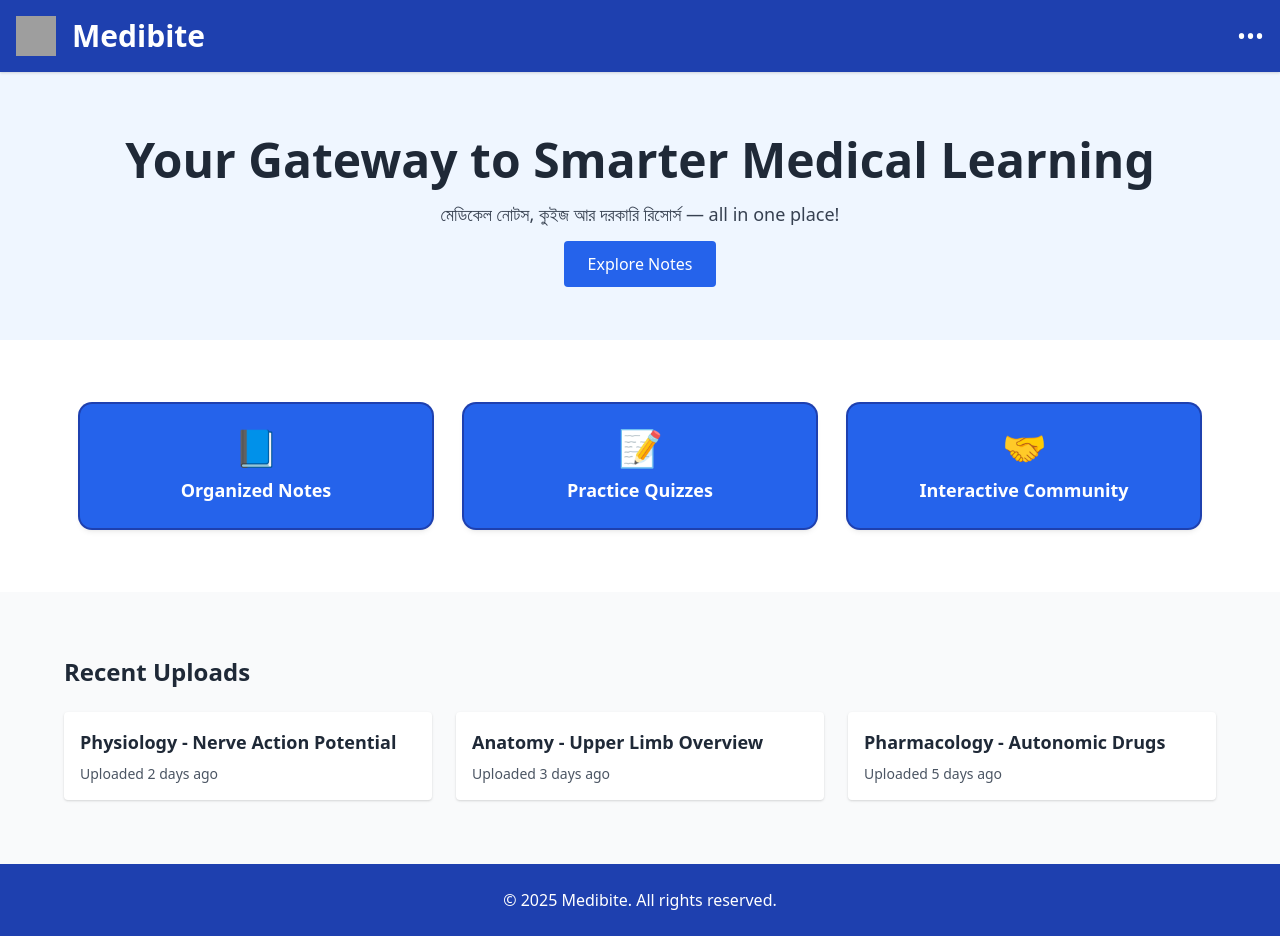
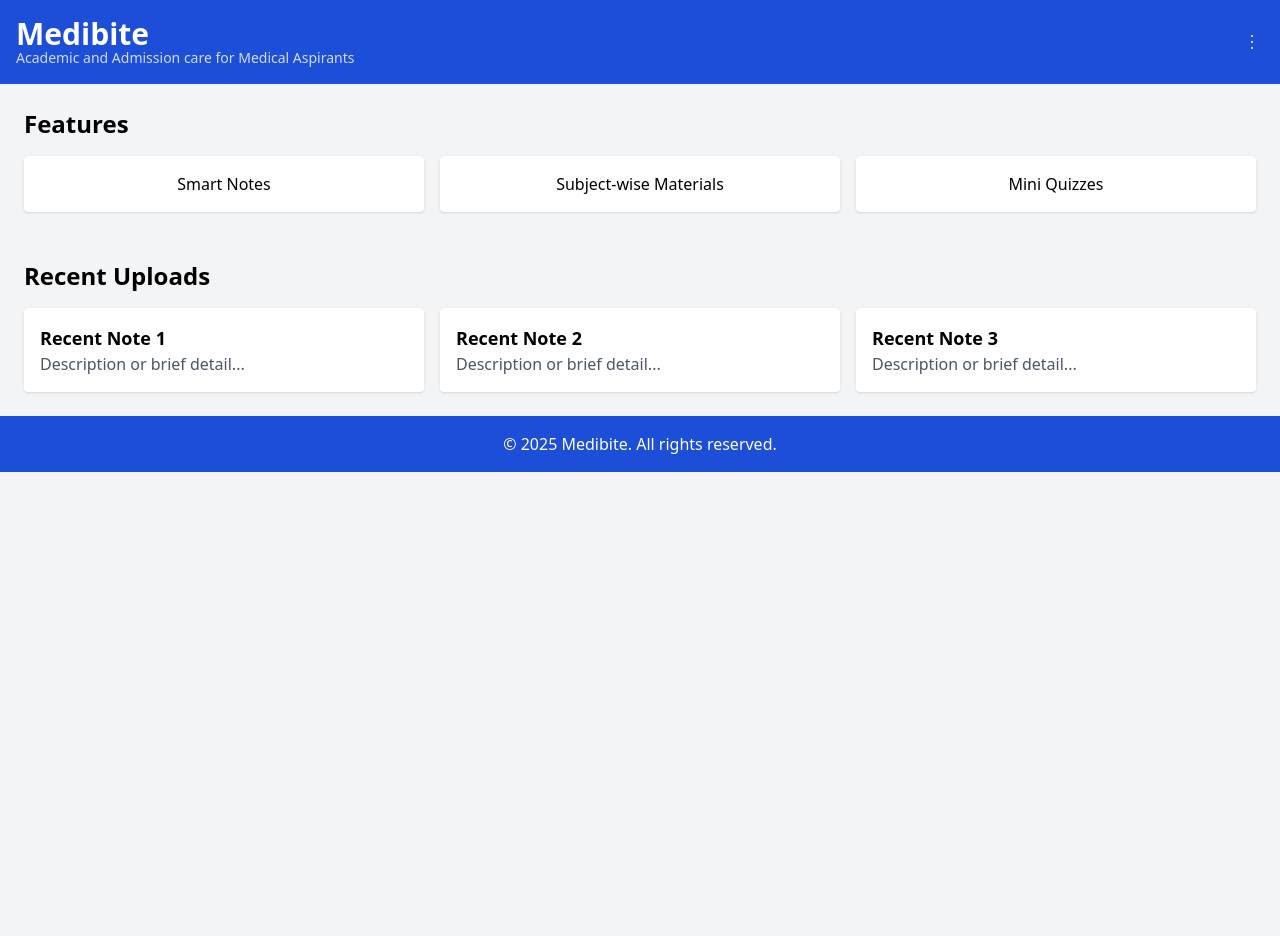
Before and after one commit to shifan01/Medibite, a plain HTML site: page index.html in a window 1280 px wide. After the commit the page ends 800 px from the top, so only its background shows below. Drawn offline with nearby package versions, Linux system fonts and the light colour scheme; grey boxes are pictures that could not be loaded.

Commit message:
Update index.html

```diff
--- a/index.html
+++ b/index.html
@@ -1,127 +1,103 @@
 <!DOCTYPE html>
 <html lang="en">
 <head>
-  <meta charset="UTF-8" />
-  <meta name="viewport" content="width=device-width, initial-scale=1.0"/>
-  <title>Medibite | Smarter Medical Learning</title>
-  <link href="https://cdn.jsdelivr.net/npm/tailwindcss@2.2.19/dist/tailwind.min.css" rel="stylesheet">
+  <meta charset="UTF-8">
+  <meta name="viewport" content="width=device-width, initial-scale=1.0">
+  <title>Medibite</title>
+  <script src="https://cdn.tailwindcss.com"></script>
+  <style>
+    .slide-panel {
+      transition: transform 0.3s ease-in-out;
+    }
+    .slide-panel.hidden {
+      transform: translateX(100%);
+    }
+    .slide-panel.visible {
+      transform: translateX(0);
+    }
+  </style>
 </head>
-<body class="bg-white text-gray-800 font-sans relative">
+<body class="bg-gray-100">
 
-  <!-- Navbar -->
-  <div class="flex justify-between items-center bg-blue-800 p-4 shadow relative z-10">
-    <!-- Logo Section -->
-    <div class="flex items-center space-x-4">
-      <img src="https://img.icons8.com/fluency/48/stethoscope.png" alt="stethoscope" class="h-10 w-10">
-      <div class="text-3xl font-bold text-white">Medibite</div>
+  <!-- Header -->
+  <header class="bg-blue-700 text-white p-4 flex items-center justify-between">
+    <div>
+      <h1 class="text-3xl font-bold">Medibite</h1>
+      <p class="text-sm text-white opacity-80 -mt-1">
+        Academic and Admission care for Medical Aspirants
+      </p>
     </div>
+    <button id="menu-btn" class="text-white focus:outline-none">
+      <svg class="w-6 h-6" fill="none" stroke="currentColor" stroke-width="2"
+           viewBox="0 0 24 24" xmlns="http://www.w3.org/2000/svg">
+        <path stroke-linecap="round" stroke-linejoin="round"
+              d="M12 6h.01M12 12h.01M12 18h.01"></path>
+      </svg>
+    </button>
+  </header>
 
-    <!-- 3 dots menu icon -->
-    <div>
-      <button id="menuToggle" class="text-2xl text-white focus:outline-none">•••</button>
-    </div>
+  <!-- Slide Menu Panel -->
+  <div id="menu-panel" class="fixed top-0 right-0 h-full w-1/3 bg-blue-700 text-white p-4 slide-panel hidden z-50">
+    <ul class="space-y-4 mt-10">
+      <li><a href="#" class="block hover:text-gray-300">Home</a></li>
+      <li><a href="#" class="block hover:text-gray-300">Blogs</a></li>
+      <li><a href="#" class="block hover:text-gray-300">Our Social Media</a></li>
+      <li><a href="#" class="block hover:text-gray-300">Contact</a></li>
+      <li class="mt-10"><a href="#" class="block hover:text-gray-300">Login / Sign Up</a></li>
+    </ul>
   </div>
 
-  <!-- Overlay -->
+  <!-- Overlay to close panel -->
   <div id="overlay" class="fixed inset-0 bg-black bg-opacity-40 hidden z-40"></div>
 
-  <!-- Sliding Panel -->
-  <div id="menuPanel" class="fixed top-0 right-0 h-full w-1/3 max-w-xs bg-blue-800 text-white transform translate-x-full transition-transform duration-300 z-50 p-6 flex flex-col justify-between">
-    <div class="space-y-4">
-      <a href="#" class="block hover:text-blue-200">Home</a>
-      <a href="#" class="block hover:text-blue-200">Blog</a>
-      <a href="#" class="block hover:text-blue-200">Our Social Media</a>
-      <a href="#" class="block hover:text-blue-200">Contact</a>
-    </div>
-    <div class="pt-6 border-t mt-6">
-      <a href="#" class="block hover:text-blue-200">Login / Sign Up</a>
-    </div>
-  </div>
-
-  <!-- Hero Section -->
-  <section class="bg-blue-50 py-16 px-4 text-center">
-    <h1 class="text-4xl md:text-5xl font-bold mb-4">Your Gateway to Smarter Medical Learning</h1>
-    <p class="text-lg text-gray-700 mb-6">মেডিকেল নোটস, কুইজ আর দরকারি রিসোর্স — all in one place!</p>
-    <a href="#" class="bg-blue-600 text-white px-6 py-3 rounded hover:bg-blue-700 transition">Explore Notes</a>
-  </section>
-
-  <!-- Features Section (button-like) -->
-  <section class="py-16 px-4 max-w-6xl mx-auto">
-    <div class="grid md:grid-cols-3 gap-8 text-center">
-
-      <!-- Feature 1 -->
-      <a href="#" class="block bg-blue-600 text-white hover:bg-blue-700 transition p-6 rounded-xl shadow-md ring-2 ring-blue-800 hover:ring-blue-900 font-semibold text-lg transform transition-all hover:scale-105">
-        <div class="text-4xl mb-2">📘</div>
-        Organized Notes
-      </a>
-
-      <!-- Feature 2 -->
-      <a href="#" class="block bg-blue-600 text-white hover:bg-blue-700 transition p-6 rounded-xl shadow-md ring-2 ring-blue-800 hover:ring-blue-900 font-semibold text-lg transform transition-all hover:scale-105">
-        <div class="text-4xl mb-2">📝</div>
-        Practice Quizzes
-      </a>
-
-      <!-- Feature 3 -->
-      <a href="#" class="block bg-blue-600 text-white hover:bg-blue-700 transition p-6 rounded-xl shadow-md ring-2 ring-blue-800 hover:ring-blue-900 font-semibold text-lg transform transition-all hover:scale-105">
-        <div class="text-4xl mb-2">🤝</div>
-        Interactive Community
-      </a>
-
+  <!-- Features Section -->
+  <section class="p-6">
+    <h2 class="text-2xl font-bold mb-4">Features</h2>
+    <div class="grid grid-cols-1 md:grid-cols-3 gap-4">
+      <button class="bg-white p-4 rounded shadow hover:shadow-md transition">Smart Notes</button>
+      <button class="bg-white p-4 rounded shadow hover:shadow-md transition">Subject-wise Materials</button>
+      <button class="bg-white p-4 rounded shadow hover:shadow-md transition">Mini Quizzes</button>
     </div>
   </section>
 
   <!-- Recent Uploads Section -->
-  <section class="bg-gray-50 py-16 px-4">
-    <div class="max-w-6xl mx-auto">
-      <h2 class="text-2xl font-bold mb-6">Recent Uploads</h2>
-      <div class="grid md:grid-cols-3 gap-6">
-
-        <!-- Recent Upload 1 -->
-        <div class="bg-white p-4 shadow rounded transform transition-all hover:scale-105 focus:ring-2 focus:ring-blue-600 focus:outline-none">
-          <a href="/notes/physiology-action-potential" class="block">
-            <div class="font-semibold text-lg mb-2">Physiology - Nerve Action Potential</div>
-            <p class="text-sm text-gray-600">Uploaded 2 days ago</p>
-          </a>
-        </div>
-
-        <!-- Recent Upload 2 -->
-        <div class="bg-white p-4 shadow rounded transform transition-all hover:scale-105 focus:ring-2 focus:ring-blue-600 focus:outline-none">
-          <a href="/notes/anatomy-upper-limb" class="block">
-            <div class="font-semibold text-lg mb-2">Anatomy - Upper Limb Overview</div>
-            <p class="text-sm text-gray-600">Uploaded 3 days ago</p>
-          </a>
-        </div>
-
-        <!-- Recent Upload 3 -->
-        <div class="bg-white p-4 shadow rounded transform transition-all hover:scale-105 focus:ring-2 focus:ring-blue-600 focus:outline-none">
-          <a href="/notes/pharmacology-autonomic-drugs" class="block">
-            <div class="font-semibold text-lg mb-2">Pharmacology - Autonomic Drugs</div>
-            <p class="text-sm text-gray-600">Uploaded 5 days ago</p>
-          </a>
-        </div>
-
-      </div>
+  <section class="p-6">
+    <h2 class="text-2xl font-bold mb-4">Recent Uploads</h2>
+    <div class="grid grid-cols-1 md:grid-cols-3 gap-4">
+      <a href="#" class="block bg-white p-4 rounded shadow hover:shadow-md transition">
+        <h3 class="text-lg font-semibold">Recent Note 1</h3>
+        <p class="text-gray-600">Description or brief detail...</p>
+      </a>
+      <a href="#" class="block bg-white p-4 rounded shadow hover:shadow-md transition">
+        <h3 class="text-lg font-semibold">Recent Note 2</h3>
+        <p class="text-gray-600">Description or brief detail...</p>
+      </a>
+      <a href="#" class="block bg-white p-4 rounded shadow hover:shadow-md transition">
+        <h3 class="text-lg font-semibold">Recent Note 3</h3>
+        <p class="text-gray-600">Description or brief detail...</p>
+      </a>
     </div>
   </section>
 
   <!-- Footer -->
-  <footer class="bg-blue-800 text-white py-6 text-center">
-    <p>&copy; 2025 Medibite. All rights reserved.</p>
+  <footer class="bg-blue-700 text-white p-4 text-center">
+    &copy; 2025 Medibite. All rights reserved.
   </footer>
 
-  <!-- Script for toggle panel -->
   <script>
-    const toggle = document.getElementById('menuToggle');
-    const panel = document.getElementById('menuPanel');
+    const menuBtn = document.getElementById('menu-btn');
+    const menuPanel = document.getElementById('menu-panel');
     const overlay = document.getElementById('overlay');
 
-    toggle.addEventListener('click', () => {
-      panel.classList.toggle('translate-x-full');
-      overlay.classList.toggle('hidden');
+    menuBtn.addEventListener('click', () => {
+      menuPanel.classList.remove('hidden');
+      menuPanel.classList.add('visible');
+      overlay.classList.remove('hidden');
     });
 
     overlay.addEventListener('click', () => {
-      panel.classList.add('translate-x-full');
+      menuPanel.classList.remove('visible');
+      menuPanel.classList.add('hidden');
       overlay.classList.add('hidden');
     });
   </script>
```
